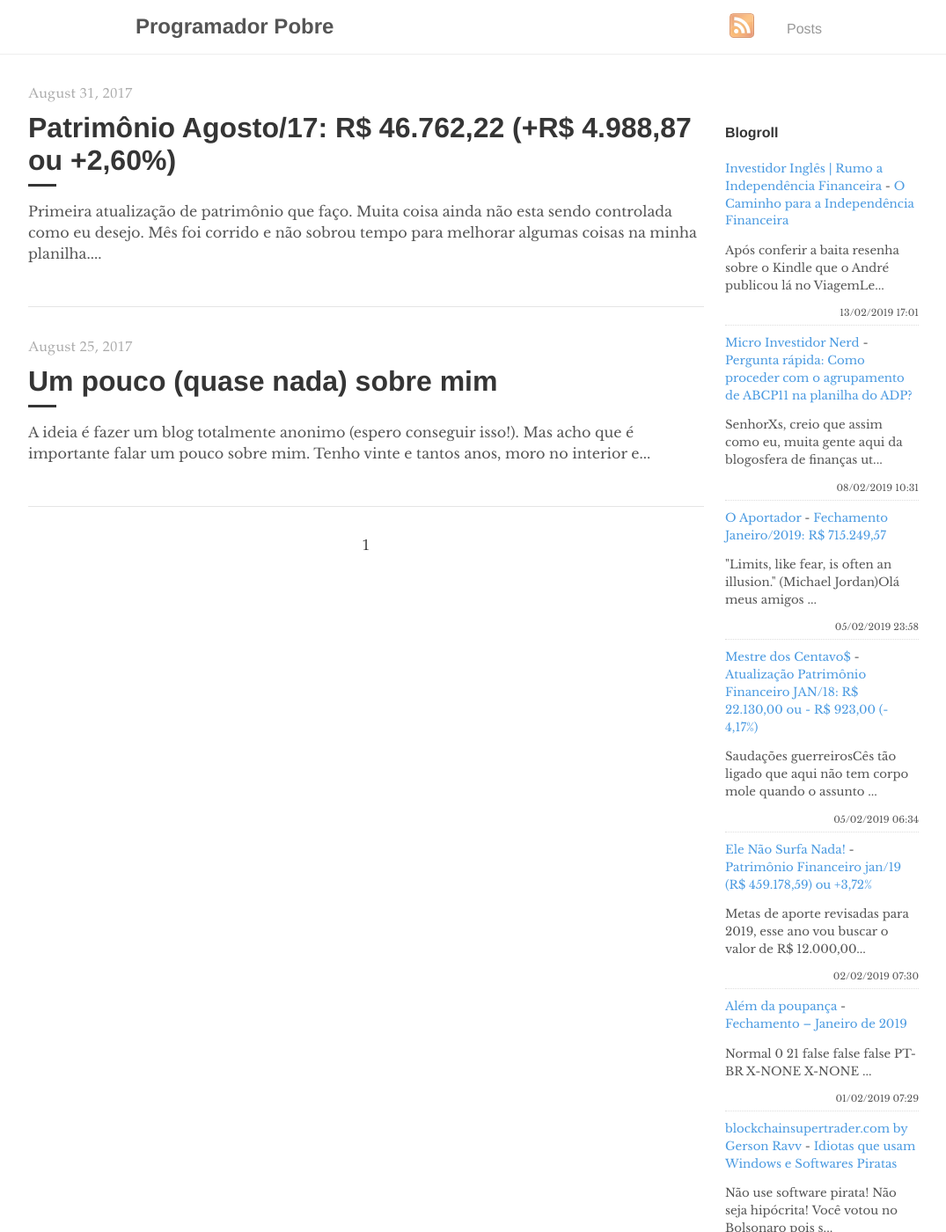
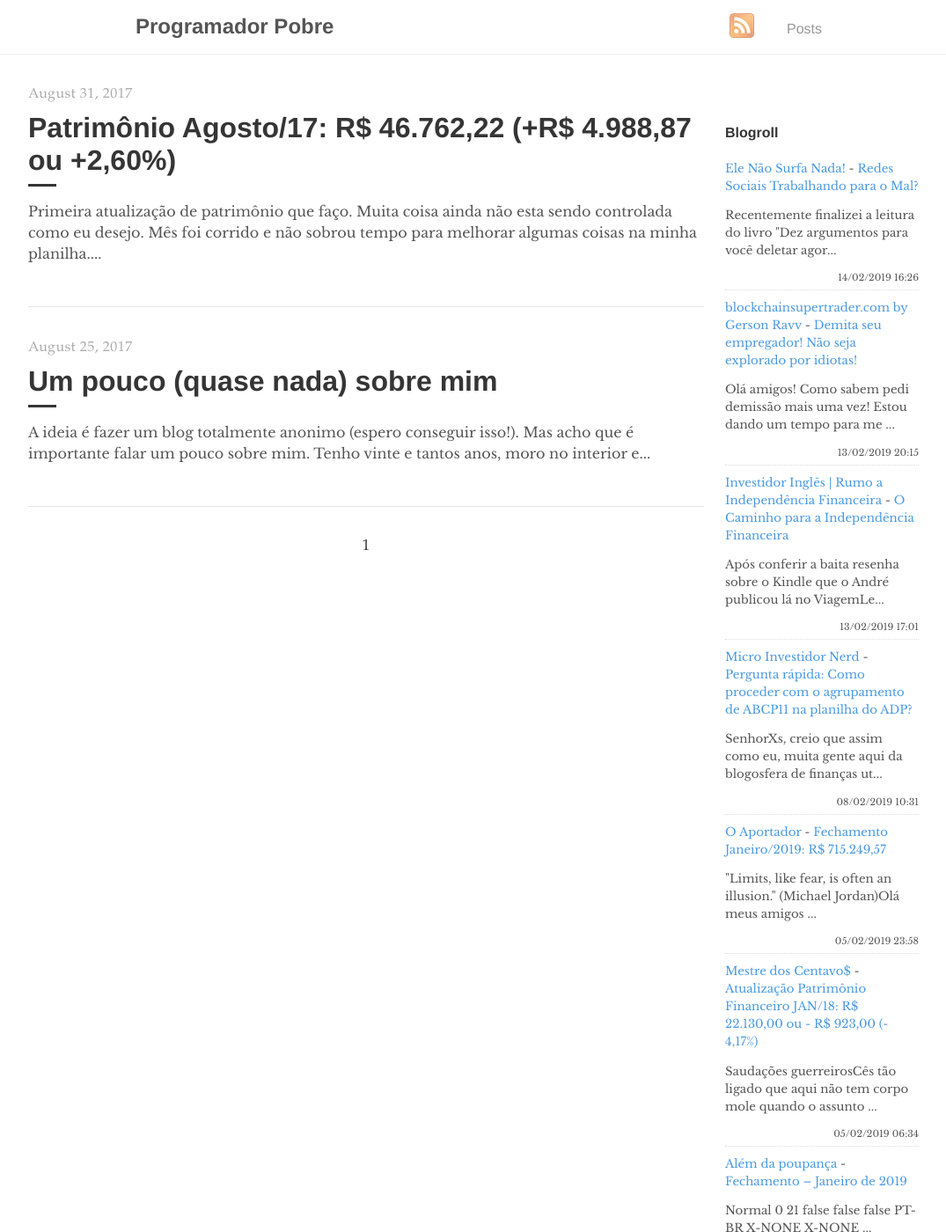
Before and after one commit to programadorpobre/programadorpobre.github.io, a Jekyll site: the page built from index.html, in a window 1280 px wide and 1400 px high. Shown: the whole window at 88% size, without its empty margins (96-1171 px from the left). Built offline with Jekyll 4.4.1, drawn with Linux system fonts in a browser that asks for light colours; the list of posts is cut into pages by our own code; comment, search, counter and statistics services are not loaded.

Commit message:
[ci skip] travis #558

```diff
--- a/_includes/feed-entries.html
+++ b/_includes/feed-entries.html
@@ -1,3 +1,13 @@
+<div class="feed-entry">
+    <a class="feed-entry-site-name" href="https://elenaosurfanada.blogspot.com/">Ele Não Surfa Nada!</a> - <a class="feed-entry-title" href="https://elenaosurfanada.blogspot.com/2019/02/redes-sociais-trabalhando-para-o-mal.html">Redes Sociais Trabalhando para o Mal?</a>
+    <p class="feed-entry-summary">Recentemente finalizei a leitura do livro "Dez argumentos para você deletar agor...</p>
+    <time datetime="2019-02-14T16:26:00.001-02:00">14/02/2019 16:26</time>
+</div>
+<div class="feed-entry">
+    <a class="feed-entry-site-name" href="http://www.blockchainsupertrader.com/">blockchainsupertrader.com by Gerson Ravv</a> - <a class="feed-entry-title" href="http://www.blockchainsupertrader.com/2019/02/demita-seu-empregador-nao-seja.html">Demita seu empregador! Não seja explorado por idiotas!</a>
+    <p class="feed-entry-summary">Olá amigos! Como sabem pedi demissão mais uma vez! Estou dando um tempo para me ...</p>
+    <time datetime="2019-02-13T20:15:00.000-02:00">13/02/2019 20:15</time>
+</div>
 <div class="feed-entry">
     <a class="feed-entry-site-name" href="https://www.investidoringles.com/">Investidor Inglês | Rumo a Independência Financeira</a> - <a class="feed-entry-title" href="https://www.investidoringles.com/2019/02/o-caminho-para-independencia-financeira.html">O Caminho para a Independência Financeira</a>
     <p class="feed-entry-summary">Após conferir a baita resenha sobre o Kindle que o André publicou lá no ViagemLe...</p>
@@ -19,19 +29,9 @@
     <time datetime="2019-02-05T06:34:00.001-08:00">05/02/2019 06:34</time>
 </div>
 <div class="feed-entry">
-    <a class="feed-entry-site-name" href="https://elenaosurfanada.blogspot.com/">Ele Não Surfa Nada!</a> - <a class="feed-entry-title" href="https://elenaosurfanada.blogspot.com/2019/02/patrimonio-financeiro-jan19-r-45917859.html">Patrimônio Financeiro jan/19 (R$ 459.178,59) ou +3,72%</a>
-    <p class="feed-entry-summary">Metas de aporte revisadas para 2019, esse ano vou buscar o valor de R$ 12.000,00...</p>
-    <time datetime="2019-02-02T07:30:00.000-02:00">02/02/2019 07:30</time>
-</div>
-<div class="feed-entry">
     <a class="feed-entry-site-name" href="https://alemdapoupanca.blogspot.com/">Além da poupança</a> - <a class="feed-entry-title" href="https://alemdapoupanca.blogspot.com/2019/02/fechamento-janeiro-de-2019.html">Fechamento – Janeiro de 2019</a>
     <p class="feed-entry-summary">         Normal  0      21      false  false  false    PT-BR  X-NONE  X-NONE    ...</p>
     <time datetime="2019-02-01T07:29:00.002-02:00">01/02/2019 07:29</time>
-</div>
-<div class="feed-entry">
-    <a class="feed-entry-site-name" href="http://www.blockchainsupertrader.com/">blockchainsupertrader.com by Gerson Ravv</a> - <a class="feed-entry-title" href="http://www.blockchainsupertrader.com/2019/01/idiotas-que-usam-windows-e-softwares.html">Idiotas que usam Windows e Softwares Piratas</a>
-    <p class="feed-entry-summary">Não use software pirata! Não seja hipócrita!&nbsp;Você votou no Bolsonaro pois s...</p>
-    <time datetime="2019-01-31T14:12:00.001-02:00">31/01/2019 14:12</time>
 </div>
 <div class="feed-entry">
     <a class="feed-entry-site-name" href="http://bonsdividendos.blogspot.com/">Dividendos</a> - <a class="feed-entry-title" href="http://bonsdividendos.blogspot.com/2019/01/logg3-vendendo.html">LOGG3 - Vendendo</a>
```
